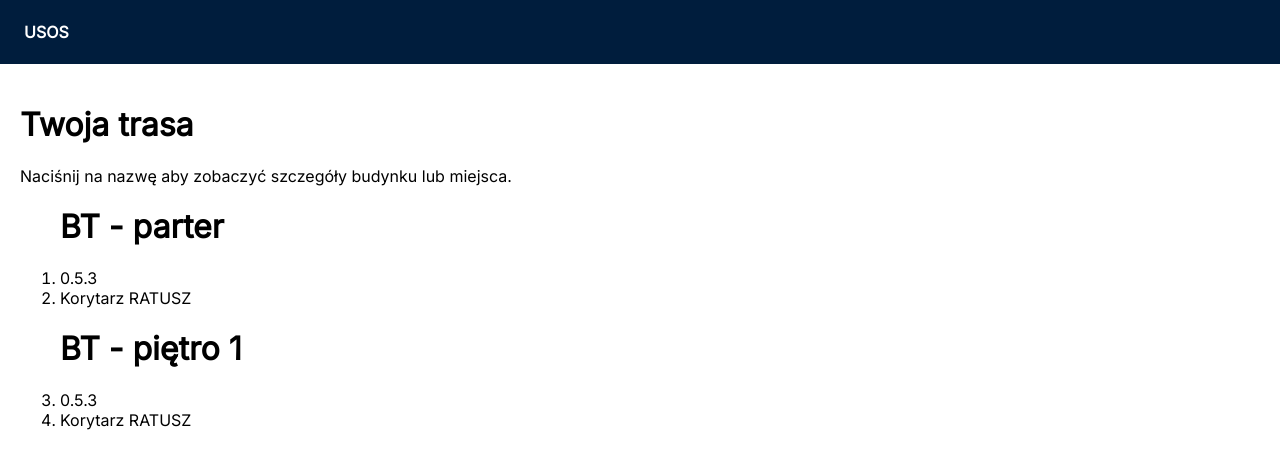
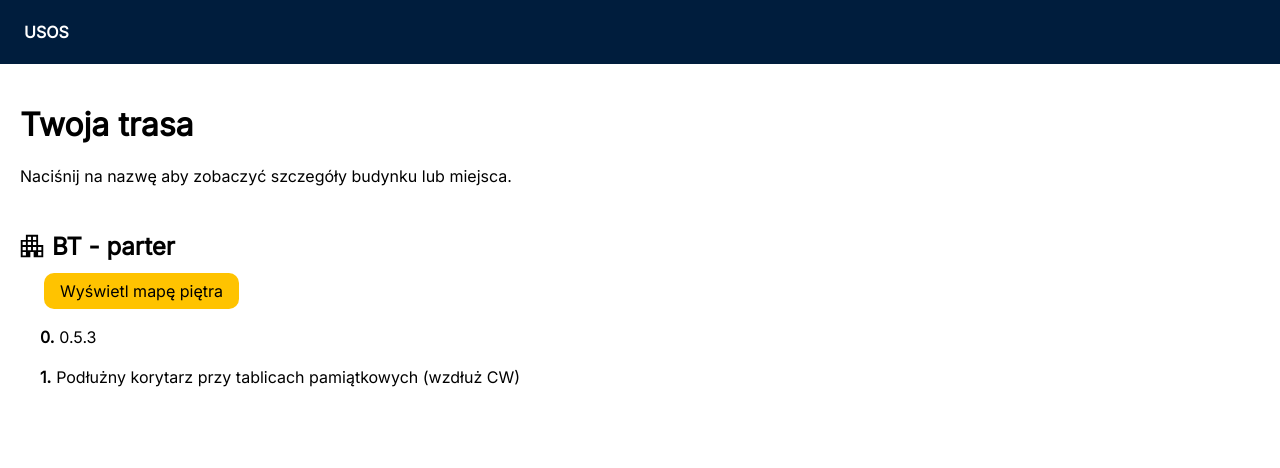
Before and after one commit to USOS-WEB/usos.web.app, a React (Create React App) app: page /Path in a window 1280 px wide. Shown: the top 468 px of the page. Built offline with nearby package versions, Linux system fonts and the light colour scheme.

Commit message:
fix mock data

```diff
--- /dev/null
+++ b/src/components/LinkButton/LinkButton.module.css
@@ -0,0 +1,21 @@
+.button {
+    text-align: center;
+    color: white;
+    font-size: 16px;
+
+    box-sizing: border-box;
+    width: 90vw;
+    padding: 18px 0;
+
+    background-color: #001D3D;
+    border-radius: 15px;
+    border-style: none;
+    box-shadow: 4px 8px 24px rgba(77, 93, 250, 0.25);
+    border-radius: 100px;
+    margin: 24px 0;
+    text-decoration: none;
+}
+
+.button:active {
+    background-color: #002e5e;
+}
--- /dev/null
+++ b/src/components/LinkButton/LinkButton.tsx
@@ -0,0 +1,13 @@
+import { Link } from 'react-router-dom';
+import styles from './LinkButton.module.css';
+
+interface LinkButtonProps {
+    text: string;
+    href: string;
+}
+
+export const LinkButton: React.FC<LinkButtonProps> = ({text, href}) => {
+    return (
+        <Link to={href} className={styles.button}>{text}</Link>
+    );
+}
--- a/src/components/List/List.module.css
+++ b/src/components/List/List.module.css
@@ -1,3 +1,57 @@
 .list{
+ margin: 0;
+ list-style-type: none;
+ padding: 0;
+}
 
+.listItem {
+    padding: 20px 20px 0px 20px;
+    display: flex;
+    justify-content: flex-start;
 }
+
+.listItem p{
+    padding:0;
+    margin:0;
+}
+
+.floor{
+    width: 100%;
+    display: flex;
+    justify-content: flex-start;
+    align-items: center;
+}
+
+.index{
+    margin: 0;
+    margin-right: 5px;
+    font-weight: bold;
+}
+
+.image{
+    margin-right: 8px;
+}
+
+.showMapButton{
+    background: #FFC300;
+    border-radius: 10px;
+    border: 0;
+    padding: 8px 16px;
+    font-family: 'Inter';
+    margin-left: 24px;
+    color: black;
+    text-decoration: none;
+}
+
+.showMapButton:hover{
+    opacity: 0.8;
+    cursor: pointer;
+}
+
+.showMapButtonContainer{
+    margin-bottom: 6px;
+}
+
+.titleContainer{
+    margin-top: 26px;
+}
--- a/src/components/List/List.tsx
+++ b/src/components/List/List.tsx
@@ -1,6 +1,9 @@
-import React from 'react';
+import React, {useState} from 'react';
+import {Link} from 'react-router-dom'
+import { useAppContext } from '../../context/AppContext'
 import styles from './List.module.css';
 import {PathPoint, Floor} from '../../types'
+import building from '../../images/building.svg'
 
 interface ListProps {
     items: PathPoint[];
@@ -9,27 +12,52 @@ interface ListProps {
 
 export const List: React.FC<ListProps> = ({items, floors}) => {
 
-    let currentFloor = '';
+
+    let currentFloor = ''
+    const { dispatch } = useAppContext()
+
+    function changeCurrentFloor(){
+        dispatch({type: 'CHANGE_CURRENT_CHOSEN_FLOOR', payload: currentFloor})
+    }
 
     function generateTitle(item: PathPoint){
+
+        console.log('floors');
+        console.log(floors);
+        console.log('item.floors[0]')
+        console.log(item.floors[0])
+
+
         if (currentFloor !== item.floors[0]){
-            currentFloor = item.floors[0] as any
-            // @ts-ignore
-            return <h1>{floors[currentFloor].name}</h1>
+            currentFloor = item.floors[0];
+            const chosenFloor = floors.find(floor => { console.log('floor'); console.log(floor);  return floor.id == item.floors[0] as any})
+            console.log('chosenFloor')
+            console.log(chosenFloor)
+            return (<div className={styles.titleContainer}>
+                <div className={styles.floor}>
+                <img src={building} className={styles.image}/>
+                {/*  @ts-ignore */}
+                <h2>{chosenFloor.name}</h2>
+            </div>
+            <div className={styles.showMapButtonContainer}>
+                <Link to='/Map' onClick={changeCurrentFloor} className={styles.showMapButton}>Wyświetl mapę piętra</Link>
+            </div>
+            </div>)
         }
         return <div></div>
     }
 
     return (
         <ol className={styles.list}>
-            { items.map( item => {
+            { items.map( (item, index) => {
                 return (
-                    <div>
+                    <>
                         {generateTitle(item)}
-                        <li>
-                            {item.name}
+                        <li className={styles.listItem}>
+                            <h4 className={styles.index}>{index}.</h4>
+                            <p>{item.name}</p>
                         </li>
-                    </div>
+                    </>
                 )
             }) }
         </ol>
--- a/src/components/SearchBar/SearchBar.module.css
+++ b/src/components/SearchBar/SearchBar.module.css
@@ -11,7 +11,7 @@
     border-radius: 15px;
 }
 
-img {
+.img {
     box-sizing: border-box;
     height: 40%;
     margin: 0 16px;
@@ -29,7 +29,7 @@ img {
     font-size: 16px;
 }
 
-label {
+.label {
     display: block;
     margin: 32px 0 10px 0;
     font-family: 'Inter';
--- a/src/context/AppContext.tsx
+++ b/src/context/AppContext.tsx
@@ -1,14 +1,19 @@
 import { createContext, useContext } from 'react'
 import { SET_APP_TITLE } from './Actions'
+import { MapResponse } from '../types'
 
 export type AppContextState = {
   appTitle: string
   qrData: string
+  mapResponseData: MapResponse | null
+  currentChosenFloor: string
 }
 
 export const defaultAppContextState = {
   appTitle: 'USOS - Uprzejmie Ssij OS',
   qrData: 'No data',
+  mapResponseData: null,
+  currentChosenFloor: ''
 }
 
 export function reducer(state: AppContextState, action: { type: string; payload: any }) {
@@ -17,6 +22,10 @@ export function reducer(state: AppContextState, action: { type: string; payload:
       return { ...state, appTitle: action.payload }
     case 'setQrData':
       return { ...state, qrData: action.payload }
+    case 'CHANGE_MAP_RESPONSE_DATA':
+        return {...state, mapResponseData: action.payload }
+    case 'CHANGE_CURRENT_CHOSEN_FLOOR':
+        return { ...state, currentChosenFloor: action.payload}
     default:
       throw new Error()
   }
--- a/src/mocks/searchMock.json
+++ b/src/mocks/searchMock.json
@@ -1,94 +1,48 @@
 {
     "path": [
         {
-            "id": "123",
+            "id": "987658",
             "name": "0.5.3",
+            "description": "Sala znajduje się na końcu korytarza łączącego wejście do biblioteki technicznej z przeszklonym widokiem na Wartę.\nWejście znajduje się we wnęce po lewej stronie (patrząc w stronę Warty).",
+            "floorArea": "{\"101\":[[359,49] , [400,49], [400,311], [380,310] , [372,223], [370,194], [364,120], [346,120], [346,104], [363,104]]}",
+            "img": "/images/points/987658.png",
+            "width": "",
+            "height": "",
             "floors": [
-                "264878"
-            ],
-
-            "img": [
-                "URL do zdjęcia przedstawiającego miejsce"
-            ],
-            "description": "Ewentualny dłuższy opis danego miejsca",
-            "floorArea": {
-                "264878": [
-                    [[359,49] , [400,49], [400,311], [380,310] , [372,223], [370,194], [364,120], [346,120], [346,104], [363,104]]
-                ]
+                "101"
+            ]
+        },
+        {
+            "id": "769221",
+            "name": "Podłużny korytarz przy tablicach pamiątkowych (wzdłuż CW) ",
+            "description": "Korytarz biegnie w stronę przeszklonego widoku na Wartę.",
+            "floorArea": "{\"101\": [[249,36], [358,36], [363,104], [347,104], [347,120], [275,120], [275,92], [249,92]]}",
+            "img": "/images/points/769221.png",
+            "width": "",
+            "height": "",
+            "floors": [
+                "101"
+            ]
+        }
+    ],
+    "floors": [
+        {
+            "id": 100,
+            "name": "CW - parter",
+            "Image": {
+                "url": "/images/CW.png",
+                "width": 400,
+                "height": 400
             }
         },
         {
-            "id": "456",
-            "name": "Korytarz RATUSZ",
-            "floors": [
-                "264878"
-            ],
-
-            "img": [
-                "URL do zdjęcia przedstawiającego miejsce"
-            ],
-
-            "description": "Ewentualny dłuższy opis danego miejsca",
-            "floorArea": {
-                "264878": [
-                    [[249,36], [358,36], [363,104], [347,104], [347,120], [275,120], [275,92], [249,92]]
-                ]
-            }
-        },
-        {
-            "id": "908",
-            "name": "0.5.3",
-            "floors": [
-                "658481"
-            ],
-
-            "img": [
-                "URL do zdjęcia przedstawiającego miejsce"
-            ],
-            "description": "Ewentualny dłuższy opis danego miejsca",
-            "floorArea": {
-                "658481": [
-                    [[359,49] , [400,49], [400,311], [380,310] , [372,223], [370,194], [364,120], [346,120], [346,104], [363,104]]
-                ]
-            }
-        },
-        {
-            "id": "121",
-            "name": "Korytarz RATUSZ",
-            "floors": [
-                "658481"
-            ],
-
-            "img": [
-                "URL do zdjęcia przedstawiającego miejsce"
-            ],
-
-            "description": "Ewentualny dłuższy opis danego miejsca",
-            "floorArea": {
-                "658481": [
-                    [[249,36], [358,36], [363,104], [347,104], [347,120], [275,120], [275,92], [249,92]]
-                ]
+            "id": 101,
+            "name": "BT - parter",
+            "Image": {
+                "url": "/images/BT.png",
+                "width": 400,
+                "height": 400
             }
         }
-],
-
-    "floors": {
-        "264878": {
-            "name": "BT - parter",
-            "image": {
-                "url": "<URL zdjęcia mapki>",
-                "width": 123,
-                "height": 456
-            }
-        },
-
-        "658481": {
-            "name": "BT - piętro 1",
-            "image": {
-                "url": "<URL zdjęcia mapki>",
-                "width": 1000,
-                "height": 2000
-            }
-        }
-    }
+    ]
 }
--- a/src/views/PathView/PathView.tsx
+++ b/src/views/PathView/PathView.tsx
@@ -4,6 +4,7 @@ import { List } from '../../components/List/List'
 import { Header } from '../../components/Header/Header'
 import mockData from '../../mocks/searchMock.json'
 import {MapResponse} from '../../types'
+import { useAppContext } from '../../context/AppContext'
 
 interface PathViewProps {
 
@@ -11,7 +12,13 @@ interface PathViewProps {
 
 export const PathView: React.FC<PathViewProps> = () => {
 
-const data = JSON.parse(JSON.stringify(mockData)) as MapResponse;
+    const data = JSON.parse(JSON.stringify(mockData)) as MapResponse;
+
+    const { state } = useAppContext()
+
+    // if(!state.currentChosenFloor){
+    //     return <Navigate to="/" />
+    // }
 
     return (
         <>
```
Also changed, not shown: src/components/List/List.module.css.d.ts (+7 -0 lines), src/views/MapView/MapView.tsx (+32 -12 lines), src/views/MapView/MapView.module.css (line endings or trailing spaces).
